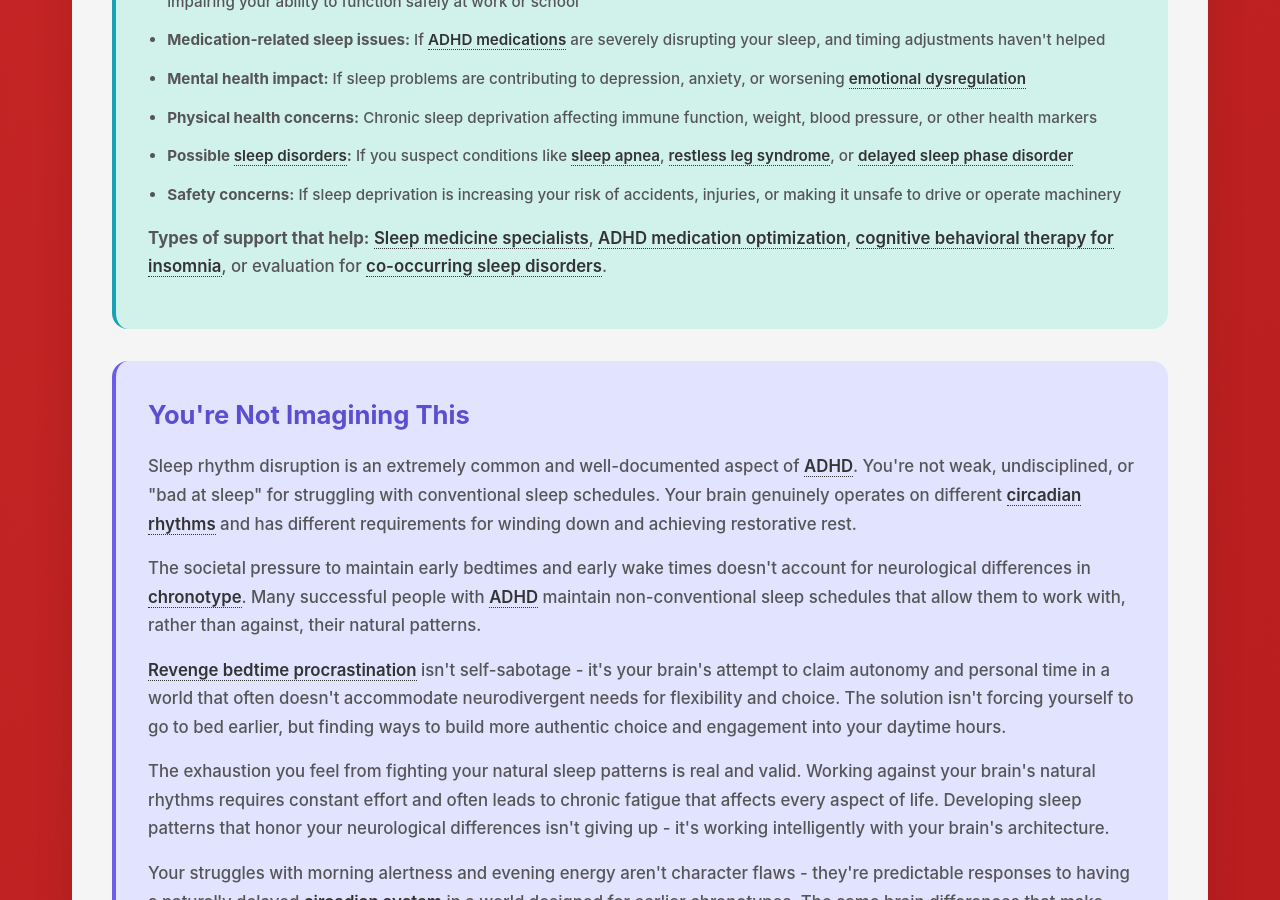
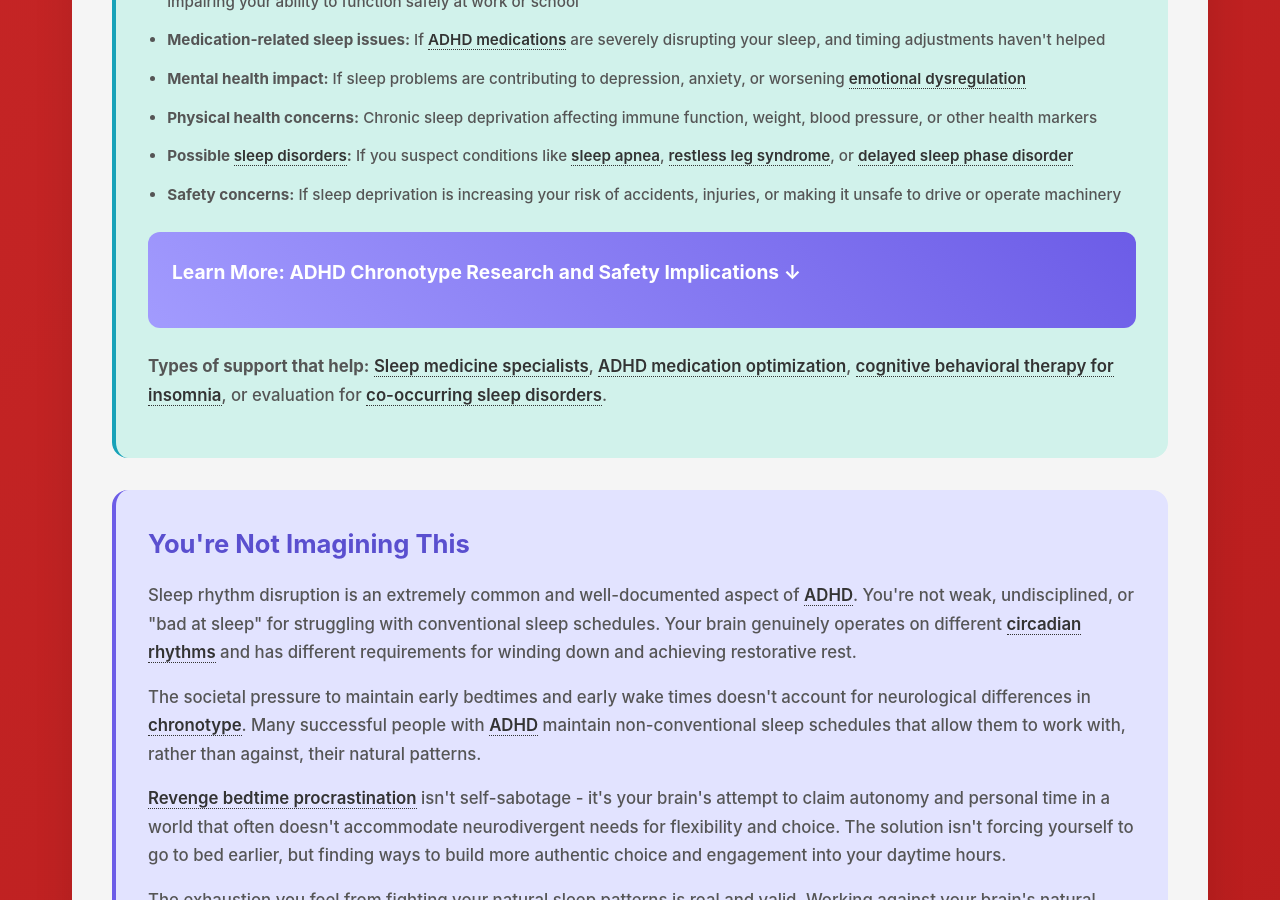
Before and after one commit to neurodivergent-survival-guide/neurodivergent-survival-guide, a Jekyll site: the page built from struggles/sleep-rhythm-disruption.html, in a window 1280 px wide and 900 px high, scrolled down 4131 px. Built offline with Jekyll 4.4.1, drawn with Linux system fonts in a browser that asks for light colours.

Commit message:
Update sleep-rhythm-disruption.html

```diff
--- a/struggles/sleep-rhythm-disruption.html
+++ b/struggles/sleep-rhythm-disruption.html
@@ -115,6 +115,17 @@
             <li><strong>Safety concerns:</strong> If sleep deprivation is increasing your risk of accidents, injuries, or making it unsafe to drive or operate machinery</li>
         </ul>
 
+        <div class="learn-more" onclick="toggleLearnMore(this)">
+            <h3>Learn More: ADHD Chronotype Research and Safety Implications ↓</h3>
+            <div class="learn-more-content">
+                <p>According to <a class="jargon">Dr. Stephen Becker's large-scale research<span class="tooltip">University of Cincinnati researcher who studied chronotype patterns in over 4,700 college students with ADHD</span></a> involving 4,751 college students, people with ADHD predominantly inattentive presentation had evening chronotype rates of 47.2%, compared to only 28.5% in those without ADHD. <a class="jargon">Dr. Anne Coogan's systematic review<span class="tooltip">Maynooth University researcher who analyzed 62 studies involving 4,462 ADHD patients</span></a> of 62 studies found consistent evidence that ADHD is associated with delayed circadian phase markers, including later <a class="jargon">dim light melatonin onset<span class="tooltip">The biological marker indicating when your brain begins naturally preparing for sleep</span></a>.</p>
+
+                <p>The safety implications are serious. Research by <a class="jargon">Dr. Philip's team<span class="tooltip">Sleep medicine researchers at University of Bordeaux who study ADHD and driving safety</span></a> found that a significant proportion of adults with ADHD exhibit objective <a class="jargon">excessive daytime sleepiness<span class="tooltip">Pathological levels of sleepiness that impair cognitive function and driving ability</span></a> that directly impacts driving performance. Highway driver studies show that people with ADHD symptoms have a 5% increased crash risk per increase in symptom severity score, with crash risk doubling for those with severe symptoms.</p>
+
+                <p><a class="jargon">Circadian misalignment<span class="tooltip">When your natural biological clock conflicts with environmental and social demands</span></a> doesn't just affect sleep - it impacts the timing of optimal cognitive performance, emotional regulation, and physical alertness throughout the day. When ADHD individuals are tested during their natural peak hours rather than conventional morning schedules, their performance on executive functioning tasks including working memory and inhibitory control is significantly enhanced.</p>
+            </div>
+        </div>
+
         <div class="highlight-box">
             <p><strong>Types of support that help:</strong> <a class="jargon">Sleep medicine specialists<span class="tooltip">Doctors who specialize in diagnosing and treating sleep disorders</span></a>, <a class="jargon">ADHD medication optimization<span class="tooltip">Working with healthcare providers to adjust medication timing and dosage to minimize sleep interference</span></a>, <a class="jargon">cognitive behavioral therapy for insomnia<span class="tooltip">Specialized therapy that addresses thought patterns and behaviors that interfere with sleep</span></a>, or evaluation for <a class="jargon">co-occurring sleep disorders<span class="tooltip">Additional medical conditions that may be contributing to sleep problems</span></a>.</p>
         </div>
```
